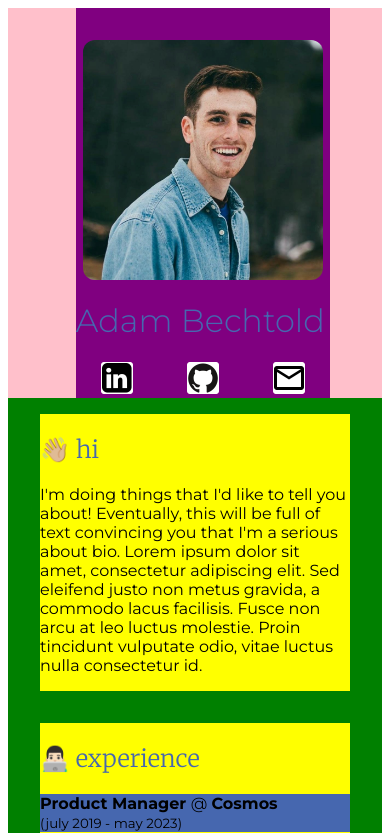
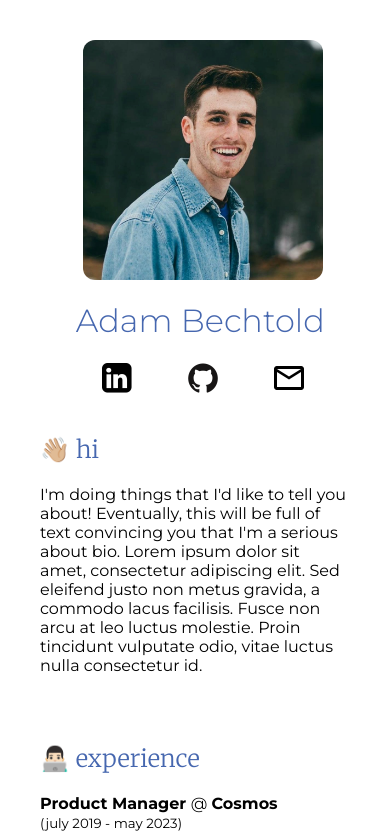
Before and after one commit to adambechtold/personal-website, a Next.js app: page / in a window 390 px wide. Shown: the top 833 px of the page. Built offline with nearby package versions, Linux system fonts and the light colour scheme.

Commit message:
so we have a mobile view

```diff
--- a/app/components/ContentItem/ContentItem.module.css
+++ b/app/components/ContentItem/ContentItem.module.css
@@ -1,7 +1,6 @@
 .container {
   margin: 1rem 2rem;
   max-width: 37rem;
-  background-color: yellow;
 }
 
 @media (max-width: 920px) {
--- a/app/components/ContentItem/Experience/Experience.js
+++ b/app/components/ContentItem/Experience/Experience.js
@@ -43,7 +43,6 @@ export default function Experience() {
    */
   function ExperienceItem({ title, company, dates }) {
     return (
-      <p>
       <div className={styles.experienceItemContainer}>
         <div>
           <b> {title} </b> @ <b> {company} </b>
@@ -52,7 +51,6 @@ export default function Experience() {
           <small> {dates} </small>
         </div>
       </div>
-      </p>
     );
   }
 
--- a/app/components/ContentItem/Experience/Experience.module.css
+++ b/app/components/ContentItem/Experience/Experience.module.css
@@ -3,7 +3,6 @@
   flex-direction: row;
   justify-content: flex-start;
   align-items: center;
-  background-color: blue;
 }
 
 @media (min-width: 920px) {
@@ -16,6 +15,5 @@
   .experienceItemContainer {
     flex-direction: column;
     align-items: flex-start;
-    background-color: var(--accent-color);
   }
 }
--- a/app/page.module.css
+++ b/app/page.module.css
@@ -4,14 +4,12 @@
   justify-content: space-between;
   align-items: center;
   min-height: 100vh;
-  background-color: red;
 }
 
 .container {
   display: flex;
   flex-direction: column;
   width: 100%;
-  background-color: pink;
 }
 
 .profileContainer {
@@ -22,13 +20,11 @@
   position: fixed;
   width: 15.9rem;
   left: 0.5rem;
-  background-color: rgba(30, 144, 255, 0.5);
 }
 
 .content {
   margin-left: 15.9rem;
   width: 100%;
-  background-color: green;
 
   display: flex;
   flex-direction: column;
@@ -43,7 +39,6 @@
   }
 
   .profileContainer {
-    background-color: purple;
     position: relative;
     height: 100%;
   }
```
Lines whose indentation alone changed are shown as unchanged.
